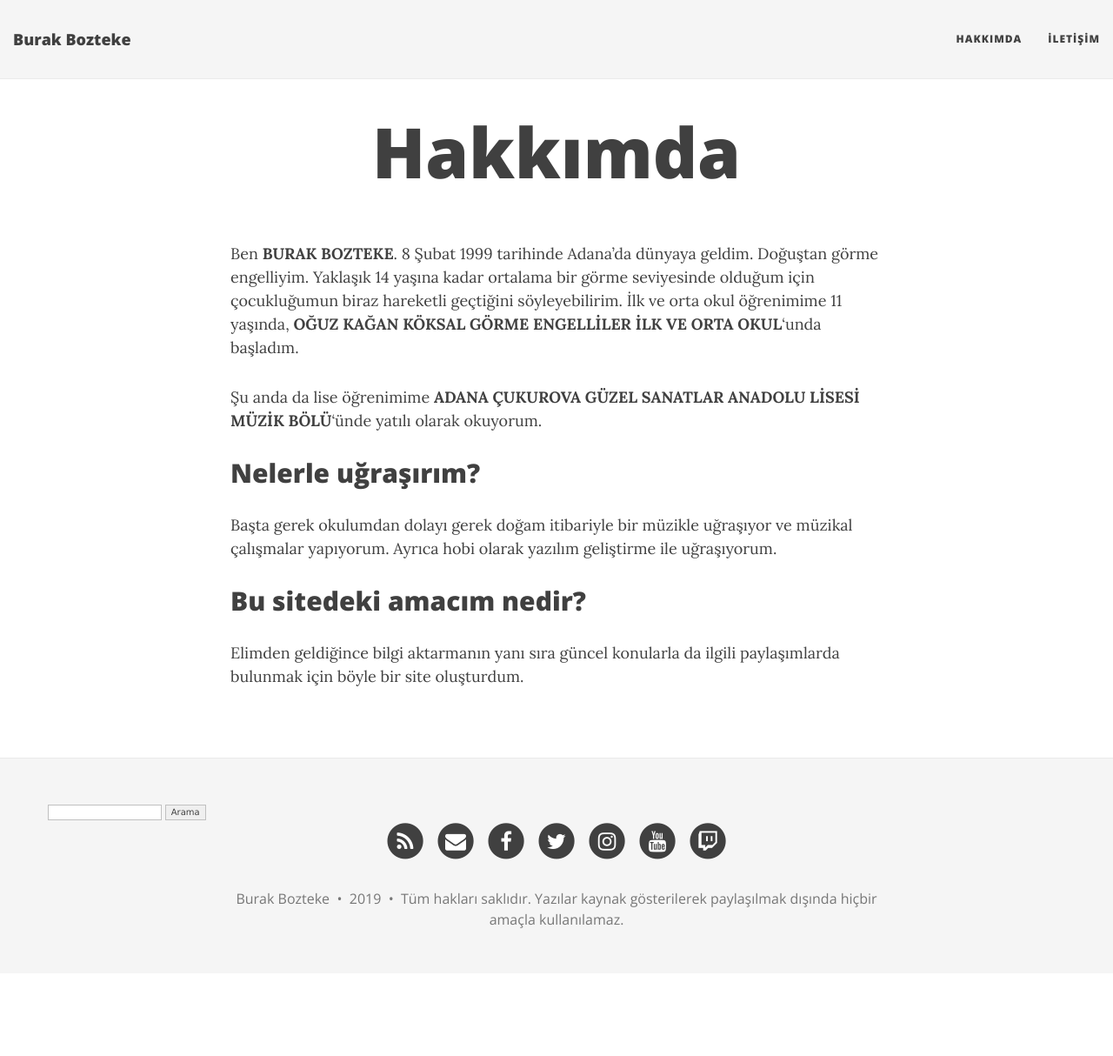
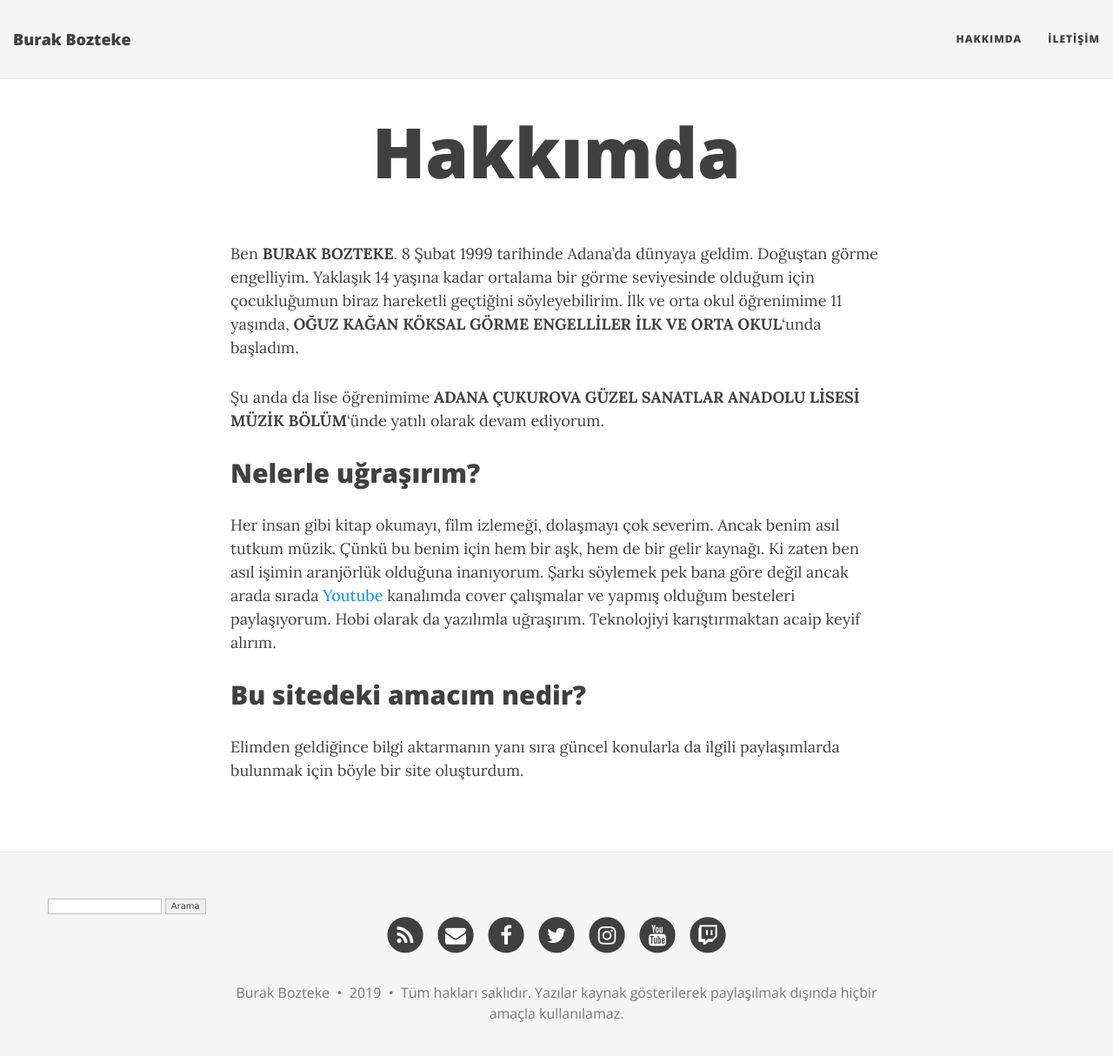
Before and after one commit to burakbozteke/burakbozteke.github.io, a Jekyll site: the page built from aboutme.md, in a window 1280 px wide and 1227 px high. Shown: the top 1214 px of the window at 87% size. Built offline with Jekyll 4.4.1, drawn with Linux system fonts in a browser that asks for light colours; nearby versions of some CDN libraries.

Commit message:
edit aboutme

```diff
--- a/aboutme.md
+++ b/aboutme.md
@@ -7,11 +7,15 @@ permalink: hakkimda
 Ben **BURAK BOZTEKE**. 8 Şubat 1999 tarihinde Adana'da dünyaya geldim. Doğuştan görme engelliyim. Yaklaşık 14 yaşına kadar ortalama bir görme seviyesinde olduğum için çocukluğumun biraz hareketli geçtiğini söyleyebilirim.
 İlk ve orta okul öğrenimime 11 yaşında, **OĞUZ KAĞAN KÖKSAL GÖRME ENGELLİLER İLK VE ORTA OKUL**'unda başladım.
 
-Şu anda da lise öğrenimime **ADANA ÇUKUROVA GÜZEL SANATLAR ANADOLU LİSESİ MÜZİK BÖLÜ**'ünde yatılı olarak okuyorum.
+Şu anda da lise öğrenimime **ADANA ÇUKUROVA GÜZEL SANATLAR ANADOLU LİSESİ MÜZİK BÖLÜM**'ünde yatılı olarak devam ediyorum.
 
 ## Nelerle uğraşırım?
 
-Başta gerek okulumdan dolayı gerek doğam itibariyle bir müzikle uğraşıyor ve müzikal çalışmalar yapıyorum. Ayrıca hobi olarak yazılım geliştirme ile uğraşıyorum.
+Her insan gibi kitap okumayı, film izlemeği, dolaşmayı çok severim.
+Ancak benim asıl tutkum müzik.
+Çünkü bu benim için hem bir aşk, hem de bir gelir kaynağı.
+Ki zaten ben asıl işimin aranjörlük olduğuna inanıyorum. Şarkı söylemek pek bana göre değil ancak arada sırada [Youtube](https://www.youtube.com/channel/UCBEqQ9YawJF74VkDdcToOcQ) kanalımda cover çalışmalar ve yapmış olduğum besteleri paylaşıyorum.
+Hobi olarak da yazılımla uğraşırım. Teknolojiyi karıştırmaktan acaip keyif alırım.
 
 ## Bu sitedeki amacım nedir?
 
```
